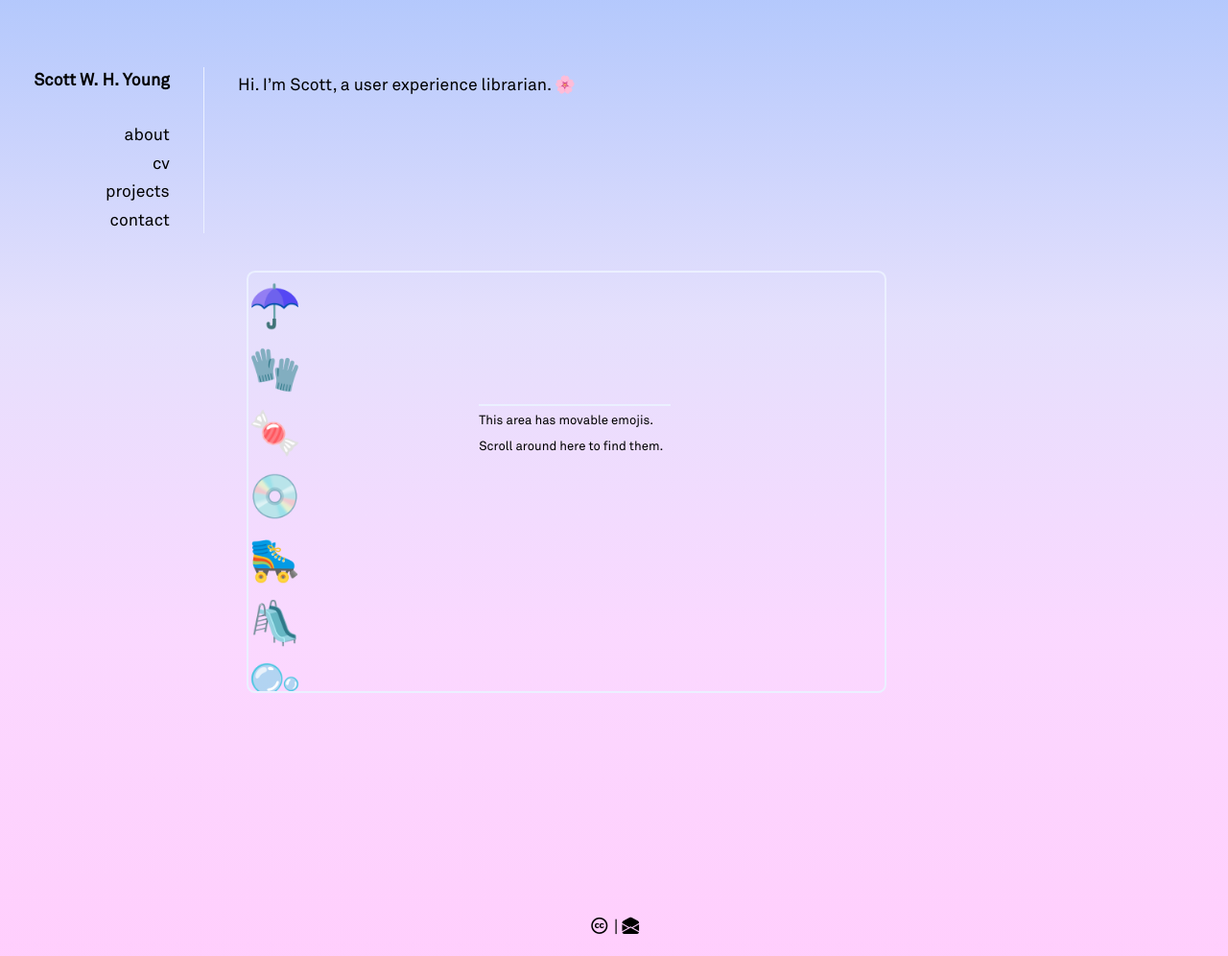
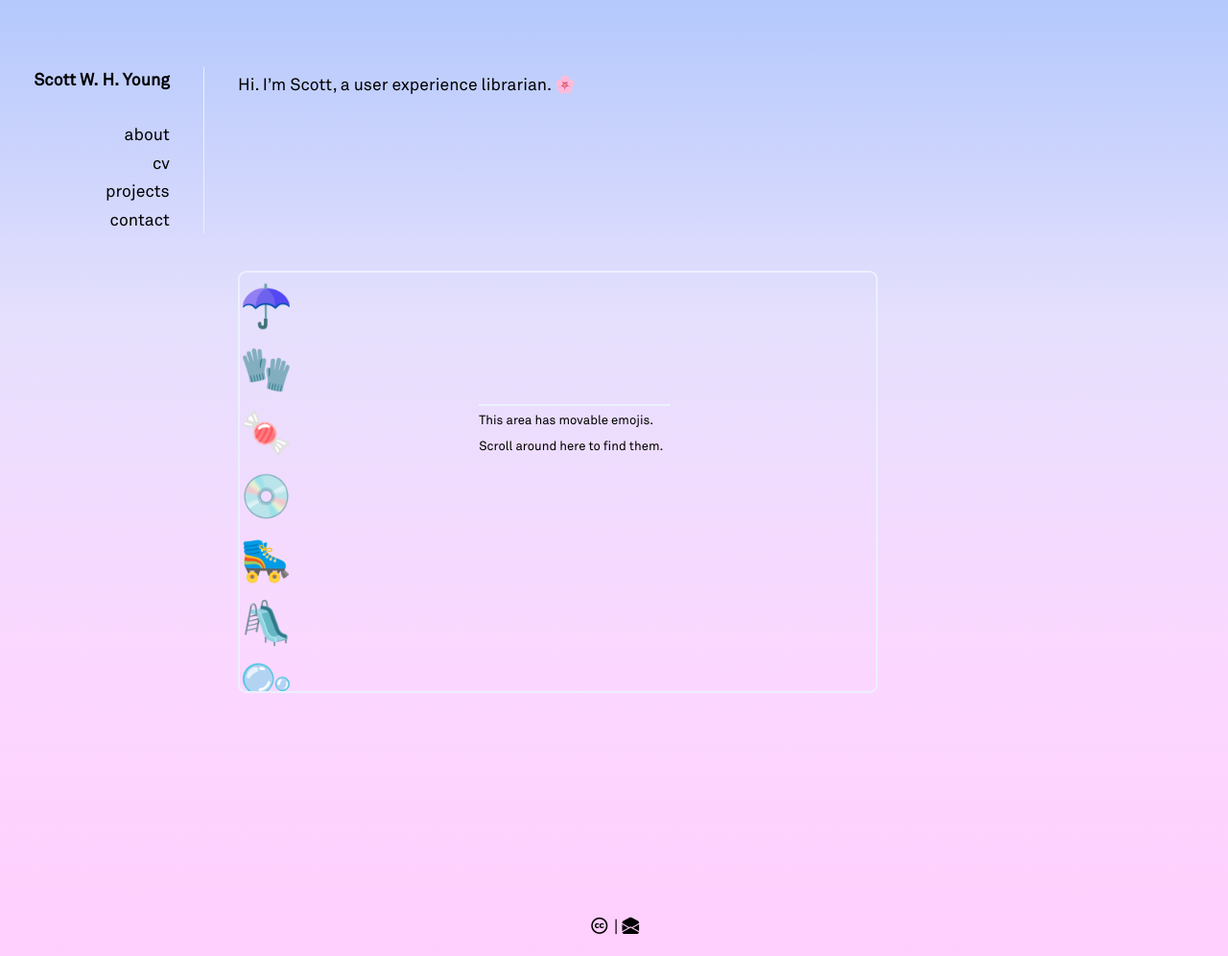
Before and after one commit to swyoung/swyoung.github.io, a Jekyll site: the page built from index.md, in a window 1280 px wide. Shown: the whole page at 96% size. Built offline with Jekyll 4.4.1, drawn with Linux system fonts in a browser that asks for light colours; nearby versions of some CDN libraries; a style sheet for code colours, icons or effects is not loaded.

Commit message:
Update main_style.scss

```diff
--- a/_sass/main_style.scss
+++ b/_sass/main_style.scss
@@ -248,7 +248,7 @@ position: relative;
 width: 100%;
 max-width: 640px;
 height: 400px;
-margin: 9em .5em 5em .5em;
+margin: 9em 0 5em 0;
 border-radius: 8px;
 border: 2px solid #ebf0ff;
 overflow: scroll;
```
